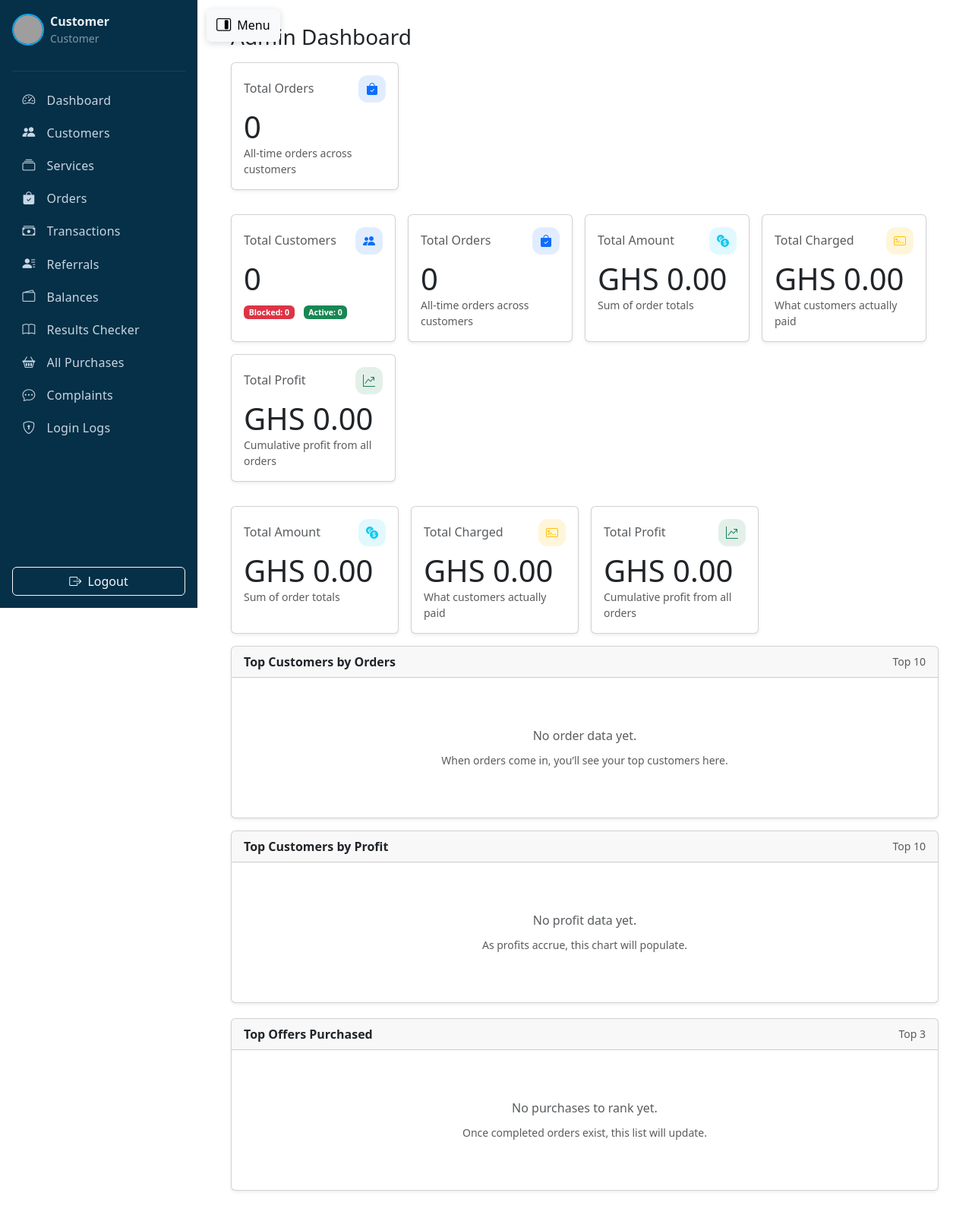
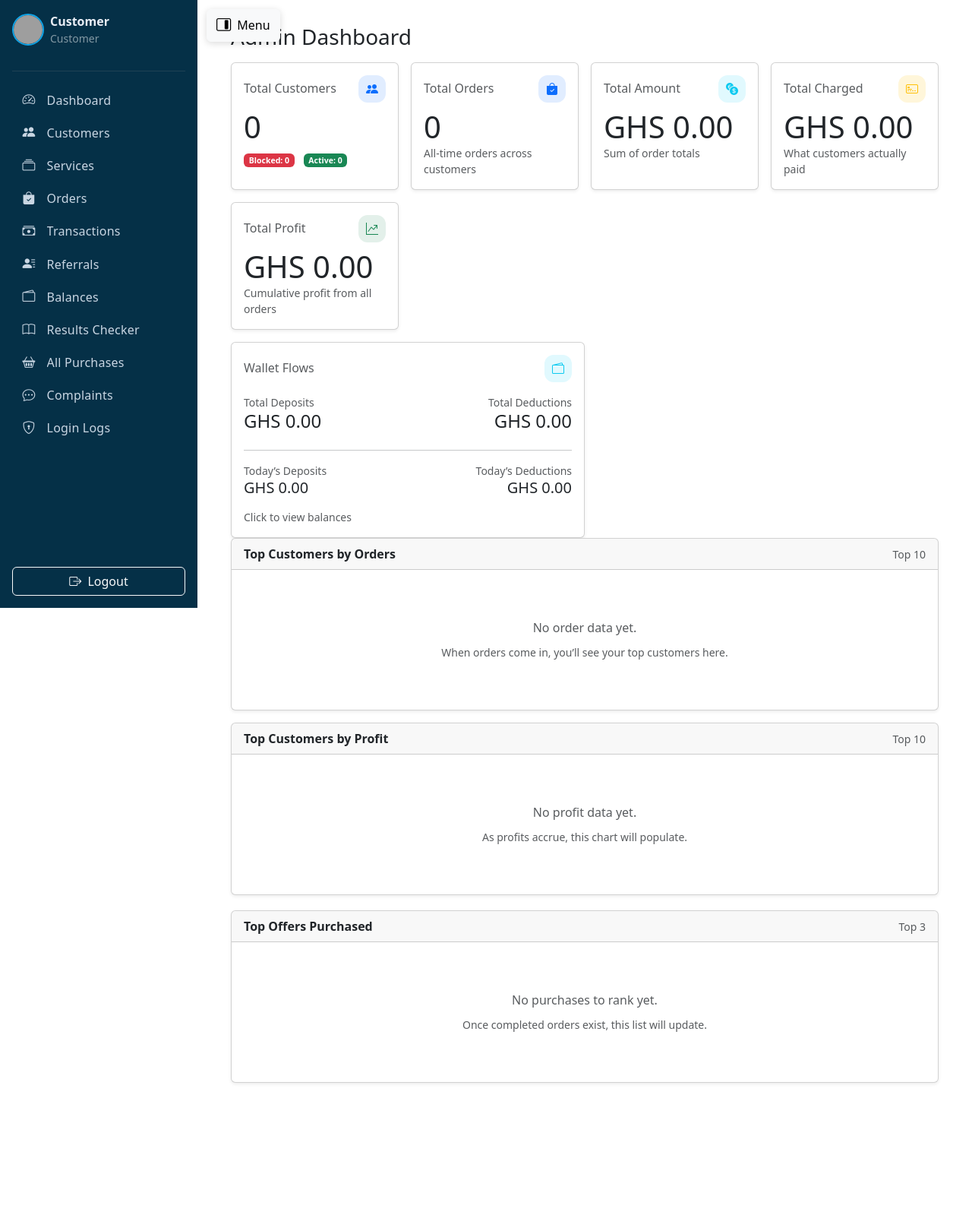
Before and after one commit to Cybok06/nagonu_updated, a Flask app: template templates/admin_dashboard.html in a window 1280 px wide. Shown: the whole page at 76% size. After the commit the page ends 1426 px from the top, so only its background shows below. Run offline with Flask 3, Linux system fonts and the light colour scheme; the template is opened without the code that fills it, so the values that code supplies are empty; parts of the project's set-up code (start-up, migrations or seed data) failed here and were passed over; grey boxes are pictures that could not be loaded.

Commit message:
Update admin_dashboard.html

```diff
--- a/templates/admin_dashboard.html
+++ b/templates/admin_dashboard.html
@@ -31,21 +31,7 @@
         <h3 class="mb-2 mb-sm-0">Admin Dashboard</h3>
       </div>
 
-      <!-- KPIs -->
-      <div class="row g-3 mb-3">
-        <!-- Total Orders -->
-        <div class="col-12 col-sm-6 col-xl-3">
-          <div class="card shadow-sm h-100">
-            <div class="card-body">
-              <div class="d-flex justify-content-between align-items-center">
-                <h6 class="text-muted mb-0">Total Orders</h6>
-                <span class="card-icon"><i class="bi bi-bag-check-fill text-primary"></i></span>
-              </div>
-              <div class="display-6 kpi mt-2">{{ total_orders or 0 }}</div>
-              <div class="small text-muted">All-time orders across customers</div>
-            </div>
-          </div>
-        </div>
+
         <!-- KPI: Total Customers (clickable with sub-links for blocked/active) -->
 <div class="row g-3 mb-3">
   <div class="col-12 col-sm-6 col-xl-3">
@@ -136,55 +122,56 @@
   </div>
 </div>
 
-
-        <!-- Total Amount (sum of total_amount) -->
-        <div class="col-12 col-sm-6 col-xl-3">
+<!-- Wallet Flows (Deposits / Deductions) -->
+<div class="col-12 col-xl-6">
+  <a href="{{ url_for('admin_balance.view_balances') }}" class="text-decoration-none text-reset">
     <div class="card shadow-sm h-100">
       <div class="card-body">
         <div class="d-flex justify-content-between align-items-center">
-                <h6 class="text-muted mb-0">Total Amount</h6>
-                <span class="card-icon info"><i class="bi bi-currency-exchange text-info"></i></span>
+          <h6 class="text-muted mb-0">Wallet Flows</h6>
+          <span class="card-icon info"><i class="bi bi-wallet2 text-info"></i></span>
         </div>
-              <div class="display-6 kpi mt-2">
-                <span class="ghs" data-amt="{{ (sum_total_amount or 0)|float }}">GHS 0.00</span>
+
+        <!-- Overall -->
+        <div class="row mt-3">
+          <div class="col-6">
+            <div class="small text-muted">Total Deposits</div>
+            <div class="h4 kpi">
+              <span class="ghs" data-amt="{{ (deposits_overall or 0)|float }}">GHS 0.00</span>
             </div>
-              <div class="small text-muted">Sum of order totals</div>
+          </div>
+          <div class="col-6 text-end">
+            <div class="small text-muted">Total Deductions</div>
+            <div class="h4 kpi">
+              <span class="ghs" data-amt="{{ (withdrawals_overall or 0)|float }}">GHS 0.00</span>
             </div>
           </div>
         </div>
 
-        <!-- Total Charged (sum of charged_amount) -->
-        <div class="col-12 col-sm-6 col-xl-3">
-          <div class="card shadow-sm h-100">
-            <div class="card-body">
-              <div class="d-flex justify-content-between align-items-center">
-                <h6 class="text-muted mb-0">Total Charged</h6>
-                <span class="card-icon warning"><i class="bi bi-credit-card-2-front text-warning"></i></span>
+        <hr class="my-3">
+
+        <!-- Today -->
+        <div class="row">
+          <div class="col-6">
+            <div class="small text-muted">Today’s Deposits</div>
+            <div class="h5 kpi">
+              <span class="ghs" data-amt="{{ (deposits_today or 0)|float }}">GHS 0.00</span>
             </div>
-              <div class="display-6 kpi mt-2">
-                <span class="ghs" data-amt="{{ (sum_charged_amount or 0)|float }}">GHS 0.00</span>
           </div>
-              <div class="small text-muted">What customers actually paid</div>
+          <div class="col-6 text-end">
+            <div class="small text-muted">Today’s Deductions</div>
+            <div class="h5 kpi">
+              <span class="ghs" data-amt="{{ (withdrawals_today or 0)|float }}">GHS 0.00</span>
             </div>
           </div>
         </div>
 
-        <!-- Total Profit (sum of profit_amount_total) -->
-        <div class="col-12 col-sm-6 col-xl-3">
-          <div class="card shadow-sm h-100">
-            <div class="card-body">
-              <div class="d-flex justify-content-between align-items-center">
-                <h6 class="text-muted mb-0">Total Profit</h6>
-                <span class="card-icon success"><i class="bi bi-graph-up-arrow text-success"></i></span>
-              </div>
-              <div class="display-6 kpi mt-2">
-                <span class="ghs" data-amt="{{ (sum_profit_amount or 0)|float }}">GHS 0.00</span>
-              </div>
-              <div class="small text-muted">Cumulative profit from all orders</div>
+        <div class="small text-muted mt-2">Click to view balances</div>
       </div>
     </div>
+  </a>
 </div>
-      </div>
+
 
       <!-- Charts + Top Offers -->
       <div class="row g-3">
```
Lines whose indentation alone changed are shown as unchanged.
